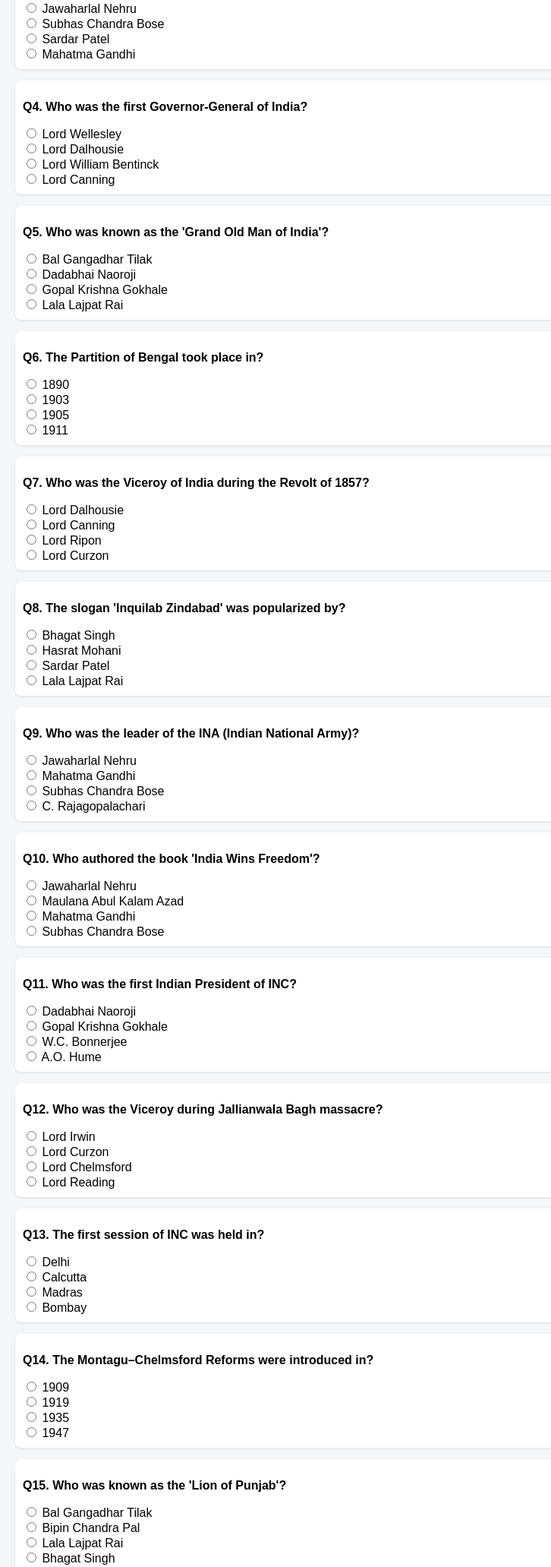
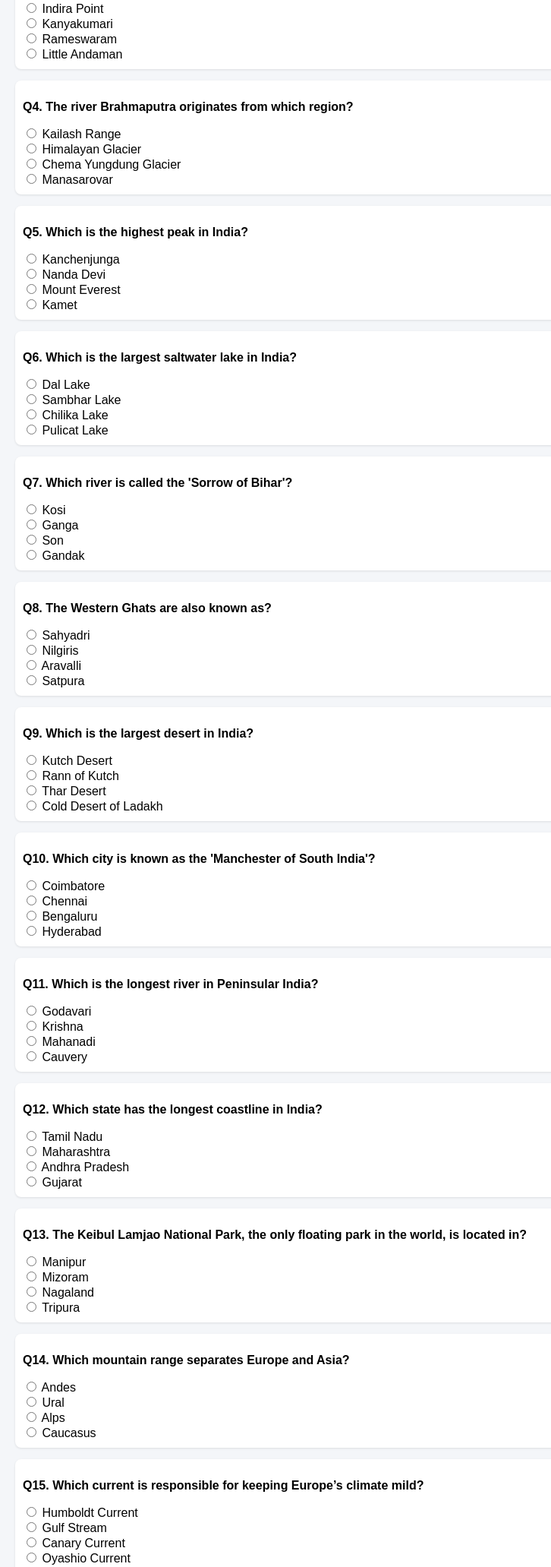
Before and after one commit to inazuma467-tech/Mantra-academy-, a plain HTML site: page index.html in a window 1280 px wide. Shown: the part 558-2621 px from the top of the page at 76% size, without its empty margins (0-726 px from the left). Drawn offline with Linux system fonts and the light colour scheme.

Commit message:
Update index.html

```diff
--- a/index.html
+++ b/index.html
@@ -29,59 +29,259 @@
 
   <script>
     // 50 Modern History Questions
-    const questions = [
-      { q: "Who was the founder of the Indian National Congress (INC)?", options: ["Dadabhai Naoroji","Gopal Krishna Gokhale","A.O. Hume","W.C. Bonnerjee"], answer: 2 },
-      { q: "The slogan ‘Swaraj is my birthright and I shall have it’ was given by?", options: ["Lala Lajpat Rai","Bal Gangadhar Tilak","Bipin Chandra Pal","Gopal Krishna Gokhale"], answer: 1 },
-      { q: "Who led the Dandi March in 1930?", options: ["Jawaharlal Nehru","Subhas Chandra Bose","Sardar Patel","Mahatma Gandhi"], answer: 3 },
-      { q: "Who was the first Governor-General of India?", options: ["Lord Wellesley","Lord Dalhousie","Lord William Bentinck","Lord Canning"], answer: 2 },
-      { q: "Who was known as the 'Grand Old Man of India'?", options: ["Bal Gangadhar Tilak","Dadabhai Naoroji","Gopal Krishna Gokhale","Lala Lajpat Rai"], answer: 1 },
-      { q: "The Partition of Bengal took place in?", options: ["1890","1903","1905","1911"], answer: 2 },
-      { q: "Who was the Viceroy of India during the Revolt of 1857?", options: ["Lord Dalhousie","Lord Canning","Lord Ripon","Lord Curzon"], answer: 1 },
-      { q: "The slogan 'Inquilab Zindabad' was popularized by?", options: ["Bhagat Singh","Hasrat Mohani","Sardar Patel","Lala Lajpat Rai"], answer: 1 },
-      { q: "Who was the leader of the INA (Indian National Army)?", options: ["Jawaharlal Nehru","Mahatma Gandhi","Subhas Chandra Bose","C. Rajagopalachari"], answer: 2 },
-      { q: "Who authored the book 'India Wins Freedom'?", options: ["Jawaharlal Nehru","Maulana Abul Kalam Azad","Mahatma Gandhi","Subhas Chandra Bose"], answer: 1 },
-      { q: "Who was the first Indian President of INC?", options: ["Dadabhai Naoroji","Gopal Krishna Gokhale","W.C. Bonnerjee","A.O. Hume"], answer: 2 },
-      { q: "Who was the Viceroy during Jallianwala Bagh massacre?", options: ["Lord Irwin","Lord Curzon","Lord Chelmsford","Lord Reading"], answer: 2 },
-      { q: "The first session of INC was held in?", options: ["Delhi","Calcutta","Madras","Bombay"], answer: 3 },
-      { q: "The Montagu–Chelmsford Reforms were introduced in?", options: ["1909","1919","1935","1947"], answer: 1 },
-      { q: "Who was known as the 'Lion of Punjab'?", options: ["Bal Gangadhar Tilak","Bipin Chandra Pal","Lala Lajpat Rai","Bhagat Singh"], answer: 2 },
-      { q: "Who founded the Forward Bloc?", options: ["Subhas Chandra Bose","Jawaharlal Nehru","Sardar Patel","Rajendra Prasad"], answer: 0 },
-      { q: "Who wrote 'Hind Swaraj'?", options: ["Mahatma Gandhi","Jawaharlal Nehru","Bal Gangadhar Tilak","Rabindranath Tagore"], answer: 0 },
-      { q: "The capital of India was shifted from Calcutta to Delhi in?", options: ["1905","1911","1920","1935"], answer: 1 },
-      { q: "The Ilbert Bill controversy took place under which Viceroy?", options: ["Lord Curzon","Lord Ripon","Lord Lytton","Lord Chelmsford"], answer: 1 },
-      { q: "Who established the All India Trade Union Congress (AITUC)?", options: ["Bal Gangadhar Tilak","Lala Lajpat Rai","Sardar Patel","B.R. Ambedkar"], answer: 1 },
-      { q: "Who founded the INA before Subhas Chandra Bose?", options: ["Rash Behari Bose","Mohan Singh","Sardar Patel","Jawaharlal Nehru"], answer: 1 },
-      { q: "Who was the first woman President of INC?", options: ["Annie Besant","Sarojini Naidu","Vijayalakshmi Pandit","Sucheta Kripalani"], answer: 0 },
-      { q: "Who introduced the Permanent Settlement in Bengal?", options: ["Lord Cornwallis","Lord Wellesley","Lord Dalhousie","Lord Ripon"], answer: 0 },
-      { q: "Who founded the Arya Samaj?", options: ["Raja Ram Mohan Roy","Swami Dayanand Saraswati","Swami Vivekananda","Keshab Chandra Sen"], answer: 1 },
-      { q: "The Hunter Commission was related to?", options: ["Education Reforms","Land Revenue","Police Reforms","Jallianwala Bagh"], answer: 0 },
-      { q: "Who founded the Servants of India Society?", options: ["Bal Gangadhar Tilak","Gopal Krishna Gokhale","Dadabhai Naoroji","Mahatma Gandhi"], answer: 1 },
-      { q: "Who established the Ramakrishna Mission?", options: ["Ramakrishna Paramhansa","Swami Vivekananda","Keshab Chandra Sen","Raja Ram Mohan Roy"], answer: 1 },
-      { q: "Who led the Santhal Rebellion?", options: ["Tantia Tope","Sidhu and Kanhu","Rani Lakshmibai","Kunwar Singh"], answer: 1 },
-      { q: "Who was the last Governor-General of free India?", options: ["Lord Mountbatten","C. Rajagopalachari","Rajendra Prasad","Jawaharlal Nehru"], answer: 1 },
-      { q: "Who was called the 'Prince of Patriots'?", options: ["Subhas Chandra Bose","Jawaharlal Nehru","Mahatma Gandhi","Sardar Patel"], answer: 0 },
-      { q: "Who introduced the Doctrine of Lapse?", options: ["Lord Dalhousie","Lord Wellesley","Lord Canning","Lord Ripon"], answer: 0 },
-      { q: "Who was the first Indian to join the ICS?", options: ["Bal Gangadhar Tilak","Gopal Krishna Gokhale","Satyendranath Tagore","Dadabhai Naoroji"], answer: 2 },
-      { q: "Who founded the Brahmo Samaj?", options: ["Raja Ram Mohan Roy","Swami Vivekananda","Swami Dayanand Saraswati","Rabindranath Tagore"], answer: 0 },
-      { q: "Who was the first Muslim President of INC?", options: ["Maulana Azad","Badruddin Tyabji","Rafi Ahmed Kidwai","Hakim Ajmal Khan"], answer: 1 },
-      { q: "Who was the first Indian woman President of INC?", options: ["Sarojini Naidu","Annie Besant","Vijayalakshmi Pandit","Sucheta Kripalani"], answer: 0 },
-      { q: "Who gave the slogan 'Jai Hind'?", options: ["Bhagat Singh","Mahatma Gandhi","Subhas Chandra Bose","Jawaharlal Nehru"], answer: 2 },
-      { q: "Who introduced the Subsidiary Alliance?", options: ["Lord Dalhousie","Lord Cornwallis","Lord Wellesley","Lord Ripon"], answer: 2 },
-      { q: "Who was the first woman Governor of an Indian state?", options: ["Vijayalakshmi Pandit","Annie Besant","Sarojini Naidu","Sucheta Kripalani"], answer: 2 },
-      { q: "The Rowlatt Act was passed in?", options: ["1905","1917","1919","1921"], answer: 2 },
-      { q: "Who founded the Prarthana Samaj?", options: ["Atmaram Pandurang","Raja Ram Mohan Roy","Swami Dayanand Saraswati","Keshab Chandra Sen"], answer: 0 },
-      { q: "Who founded the Theosophical Society in India?", options: ["Annie Besant","Madame Blavatsky","Dayanand Saraswati","Raja Ram Mohan Roy"], answer: 1 },
-      { q: "Who led the Revolt of 1857 in Kanpur?", options: ["Tantia Tope","Nana Saheb","Rani Lakshmibai","Bahadur Shah II"], answer: 1 },
-      { q: "Who was the leader of the 1857 revolt in Lucknow?", options: ["Begum Hazrat Mahal","Kunwar Singh","Mangal Pandey","Tantia Tope"], answer: 0 },
-      { q: "Who was the founder of Aligarh Movement?", options: ["Syed Ahmed Khan","Badruddin Tyabji","Hakim Ajmal Khan","Maulana Azad"], answer: 0 },
-      { q: "Who was the last Mughal emperor of India?", options: ["Akbar II","Bahadur Shah II","Aurangzeb","Shah Alam II"], answer: 1 },
-      { q: "Who was the first Indian to demand 'Swaraj' in INC session?", options: ["Dadabhai Naoroji","Bal Gangadhar Tilak","Bipin Chandra Pal","Gopal Krishna Gokhale"], answer: 0 },
-      { q: "The Simon Commission was appointed in?", options: ["1919","1927","1935","1942"], answer: 1 },
-      { q: "Who gave the slogan 'Do or Die'?", options: ["Mahatma Gandhi","Bhagat Singh","Subhas Bose","Jawaharlal Nehru"], answer: 0 },
-      { q: "Who was the first President of independent India?", options: ["C. Rajagopalachari","Jawaharlal Nehru","Rajendra Prasad","Sardar Patel"], answer: 2 }
 
-    ];
-
+      const questions = [
+  {
+    q: "Which is the largest river island in India?",
+    options: ["Sundarbans", "Majuli", "Rameswaram", "Diu"],
+    answer: 1
+  },
+  {
+    q: "The Tropic of Cancer passes through how many Indian states?",
+    options: ["6", "7", "8", "9"],
+    answer: 2
+  },
+  {
+    q: "Which is the southernmost point of India?",
+    options: ["Indira Point", "Kanyakumari", "Rameswaram", "Little Andaman"],
+    answer: 0
+  },
+  {
+    q: "The river Brahmaputra originates from which region?",
+    options: ["Kailash Range", "Himalayan Glacier", "Chema Yungdung Glacier", "Manasarovar"],
+    answer: 2
+  },
+  {
+    q: "Which is the highest peak in India?",
+    options: ["Kanchenjunga", "Nanda Devi", "Mount Everest", "Kamet"],
+    answer: 0
+  },
+  {
+    q: "Which is the largest saltwater lake in India?",
+    options: ["Dal Lake", "Sambhar Lake", "Chilika Lake", "Pulicat Lake"],
+    answer: 2
+  },
+  {
+    q: "Which river is called the 'Sorrow of Bihar'?",
+    options: ["Kosi", "Ganga", "Son", "Gandak"],
+    answer: 0
+  },
+  {
+    q: "The Western Ghats are also known as?",
+    options: ["Sahyadri", "Nilgiris", "Aravalli", "Satpura"],
+    answer: 0
+  },
+  {
+    q: "Which is the largest desert in India?",
+    options: ["Kutch Desert", "Rann of Kutch", "Thar Desert", "Cold Desert of Ladakh"],
+    answer: 2
+  },
+  {
+    q: "Which city is known as the 'Manchester of South India'?",
+    options: ["Coimbatore", "Chennai", "Bengaluru", "Hyderabad"],
+    answer: 0
+  },
+  {
+    q: "Which is the longest river in Peninsular India?",
+    options: ["Godavari", "Krishna", "Mahanadi", "Cauvery"],
+    answer: 0
+  },
+  {
+    q: "Which state has the longest coastline in India?",
+    options: ["Tamil Nadu", "Maharashtra", "Andhra Pradesh", "Gujarat"],
+    answer: 3
+  },
+  {
+    q: "The Keibul Lamjao National Park, the only floating park in the world, is located in?",
+    options: ["Manipur", "Mizoram", "Nagaland", "Tripura"],
+    answer: 0
+  },
+  {
+    q: "Which mountain range separates Europe and Asia?",
+    options: ["Andes", "Ural", "Alps", "Caucasus"],
+    answer: 1
+  },
+  {
+    q: "Which current is responsible for keeping Europe’s climate mild?",
+    options: ["Humboldt Current", "Gulf Stream", "Canary Current", "Oyashio Current"],
+    answer: 1
+  },
+  {
+    q: "The highest plateau in the world is?",
+    options: ["Deccan Plateau", "Tibetan Plateau", "Patagonian Plateau", "Colorado Plateau"],
+    answer: 1
+  },
+  {
+    q: "Which Indian state receives the highest rainfall?",
+    options: ["Arunachal Pradesh", "Meghalaya", "Kerala", "Assam"],
+    answer: 1
+  },
+  {
+    q: "Which river flows through the Rift Valley in India?",
+    options: ["Godavari", "Krishna", "Narmada", "Mahanadi"],
+    answer: 2
+  },
+  {
+    q: "Which glacier is the source of the Ganga river?",
+    options: ["Siachen", "Gangotri", "Yamunotri", "Zemu"],
+    answer: 1
+  },
+  {
+    q: "The Andaman and Nicobar Islands are separated by?",
+    options: ["Ten Degree Channel", "Nine Degree Channel", "Palk Strait", "Eight Degree Channel"],
+    answer: 0
+  },
+  {
+    q: "Which is the smallest state of India by area?",
+    options: ["Sikkim", "Goa", "Tripura", "Manipur"],
+    answer: 1
+  },
+  {
+    q: "Which Indian river is called 'Dakshin Ganga'?",
+    options: ["Cauvery", "Krishna", "Godavari", "Periyar"],
+    answer: 2
+  },
+  {
+    q: "Which Indian state is known as the 'Land of Five Rivers'?",
+    options: ["Punjab", "Haryana", "Rajasthan", "Uttar Pradesh"],
+    answer: 0
+  },
+  {
+    q: "Which pass connects Leh with Srinagar?",
+    options: ["Rohtang Pass", "Banihal Pass", "Zoji La", "Shipki La"],
+    answer: 2
+  },
+  {
+    q: "Which is the only river in India that flows from east to west?",
+    options: ["Mahi", "Narmada", "Tapti", "All of these"],
+    answer: 3
+  },
+  {
+    q: "The Gulf of Mannar is located between?",
+    options: ["India and Sri Lanka", "India and Maldives", "India and Myanmar", "India and Andaman"],
+    answer: 0
+  },
+  {
+    q: "Which soil is ideal for cotton cultivation?",
+    options: ["Alluvial Soil", "Black Soil", "Red Soil", "Laterite Soil"],
+    answer: 1
+  },
+  {
+    q: "Which is the largest freshwater lake in India?",
+    options: ["Dal Lake", "Wular Lake", "Loktak Lake", "Naini Lake"],
+    answer: 1
+  },
+  {
+    q: "Which city is known as the 'Gateway of India'?",
+    options: ["Delhi", "Chennai", "Mumbai", "Kolkata"],
+    answer: 2
+  },
+  {
+    q: "Which is the only active volcano in India?",
+    options: ["Barren Island", "Narcondam", "Deccan Trap", "Nicobar"],
+    answer: 0
+  },
+  {
+    q: "Which Indian river forms the Dhuandhar Falls?",
+    options: ["Narmada", "Tapti", "Mahanadi", "Godavari"],
+    answer: 0
+  },
+  {
+    q: "Which river forms the largest delta in the world?",
+    options: ["Amazon", "Ganga-Brahmaputra", "Niger", "Mississippi"],
+    answer: 1
+  },
+  {
+    q: "Which Indian city is called the 'Silicon Valley of India'?",
+    options: ["Hyderabad", "Pune", "Bengaluru", "Chennai"],
+    answer: 2
+  },
+  {
+    q: "Which mountain pass connects India with China in Arunachal Pradesh?",
+    options: ["Nathu La", "Bomdila Pass", "Jelep La", "Se La"],
+    answer: 3
+  },
+  {
+    q: "Which ocean is the warmest in the world?",
+    options: ["Pacific Ocean", "Atlantic Ocean", "Indian Ocean", "Arctic Ocean"],
+    answer: 2
+  },
+  {
+    q: "Which river is called the lifeline of Egypt?",
+    options: ["Nile", "Amazon", "Tigris", "Euphrates"],
+    answer: 0
+  },
+  {
+    q: "Which Indian state is known as the 'Spice Garden of India'?",
+    options: ["Kerala", "Karnataka", "Goa", "Assam"],
+    answer: 0
+  },
+  {
+    q: "Which is the largest continent in the world?",
+    options: ["Africa", "Asia", "North America", "Europe"],
+    answer: 1
+  },
+  {
+    q: "Which strait separates India and Sri Lanka?",
+    options: ["Malacca Strait", "Palk Strait", "Hormuz Strait", "Bering Strait"],
+    answer: 1
+  },
+  {
+    q: "Which is the largest glacier in India?",
+    options: ["Gangotri", "Siachen", "Zemu", "Dokriani"],
+    answer: 1
+  },
+  {
+    q: "Which latitude passes through the middle of India?",
+    options: ["Equator", "Tropic of Cancer", "Tropic of Capricorn", "Arctic Circle"],
+    answer: 1
+  },
+  {
+    q: "Which city is known as the 'Pink City of India'?",
+    options: ["Jaipur", "Jodhpur", "Udaipur", "Bikaner"],
+    answer: 0
+  },
+  {
+    q: "Which sea separates Africa from Europe?",
+    options: ["Red Sea", "Mediterranean Sea", "Black Sea", "Caspian Sea"],
+    answer: 1
+  },
+  {
+    q: "Which state in India has no railway station?",
+    options: ["Sikkim", "Nagaland", "Meghalaya", "Mizoram"],
+    answer: 0
+  },
+  {
+    q: "Which river is known as 'Tsangpo' in Tibet?",
+    options: ["Indus", "Brahmaputra", "Ganga", "Yamuna"],
+    answer: 1
+  },
+  {
+    q: "Which is the largest peninsular river of India?",
+    options: ["Godavari", "Krishna", "Mahanadi", "Cauvery"],
+    answer: 0
+  },
+  {
+    q: "Which plateau is rich in coal deposits in India?",
+    options: ["Deccan Plateau", "Chhota Nagpur Plateau", "Malwa Plateau", "Meghalaya Plateau"],
+    answer: 1
+  },
+  {
+    q: "Which city is known as the 'Tea Capital of India'?",
+    options: ["Darjeeling", "Dibrugarh", "Guwahati", "Shillong"],
+    answer: 1
+  },
+  {
+    q: "Which strait connects the Persian Gulf with the Arabian Sea?",
+    options: ["Hormuz Strait", "Bab-el-Mandeb", "Malacca Strait", "Bosporus Strait"],
+    answer: 0
+  },
+  {
+    q: "Which is the deepest ocean trench in the world?",
+    options: ["Java Trench", "Tonga Trench", "Puerto Rico Trench", "Mariana Trench"],
+    answer: 3
+  }
+];
     // Render Questions
     const qContainer = document.getElementById("questions");
     questions.forEach((q, i) => {
```
